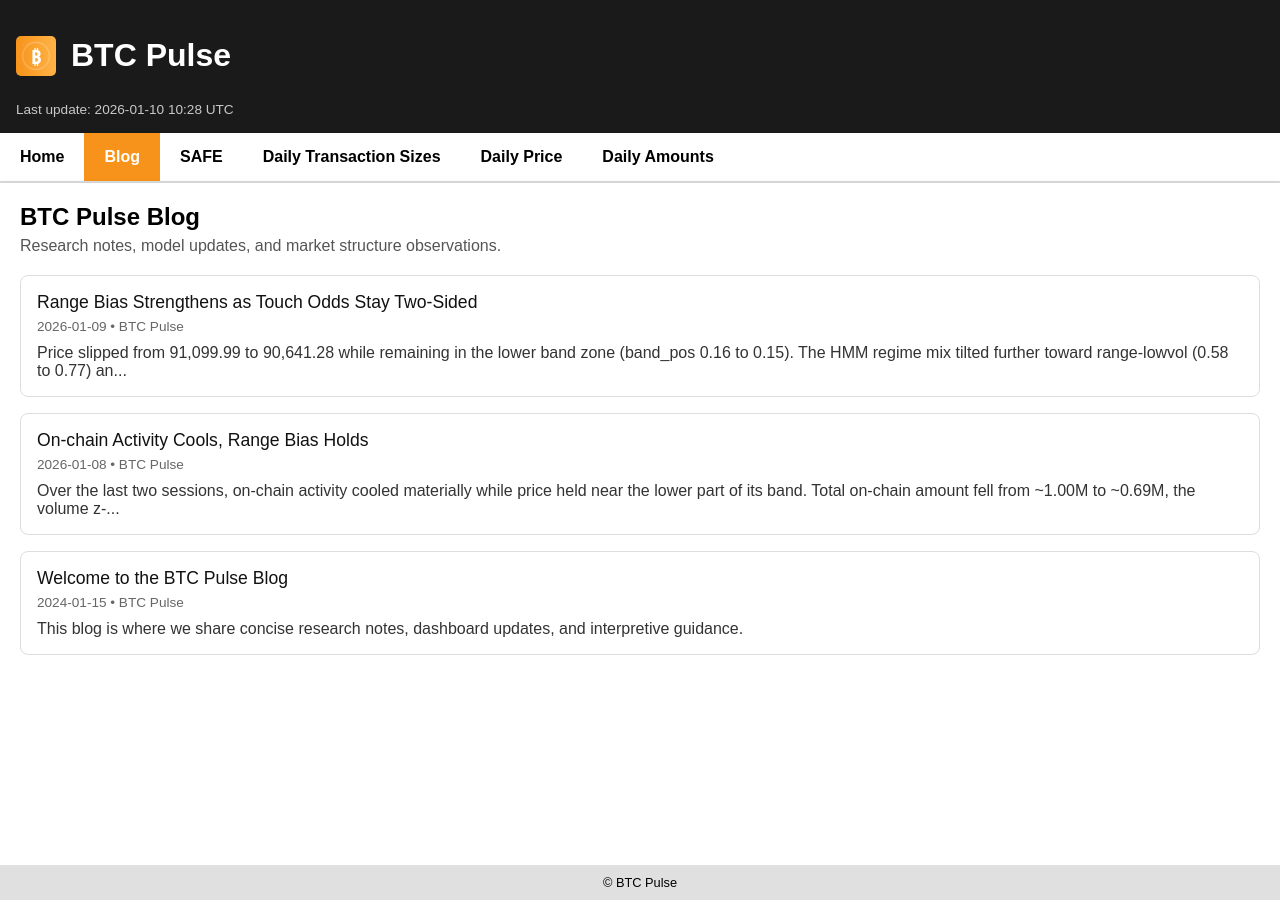
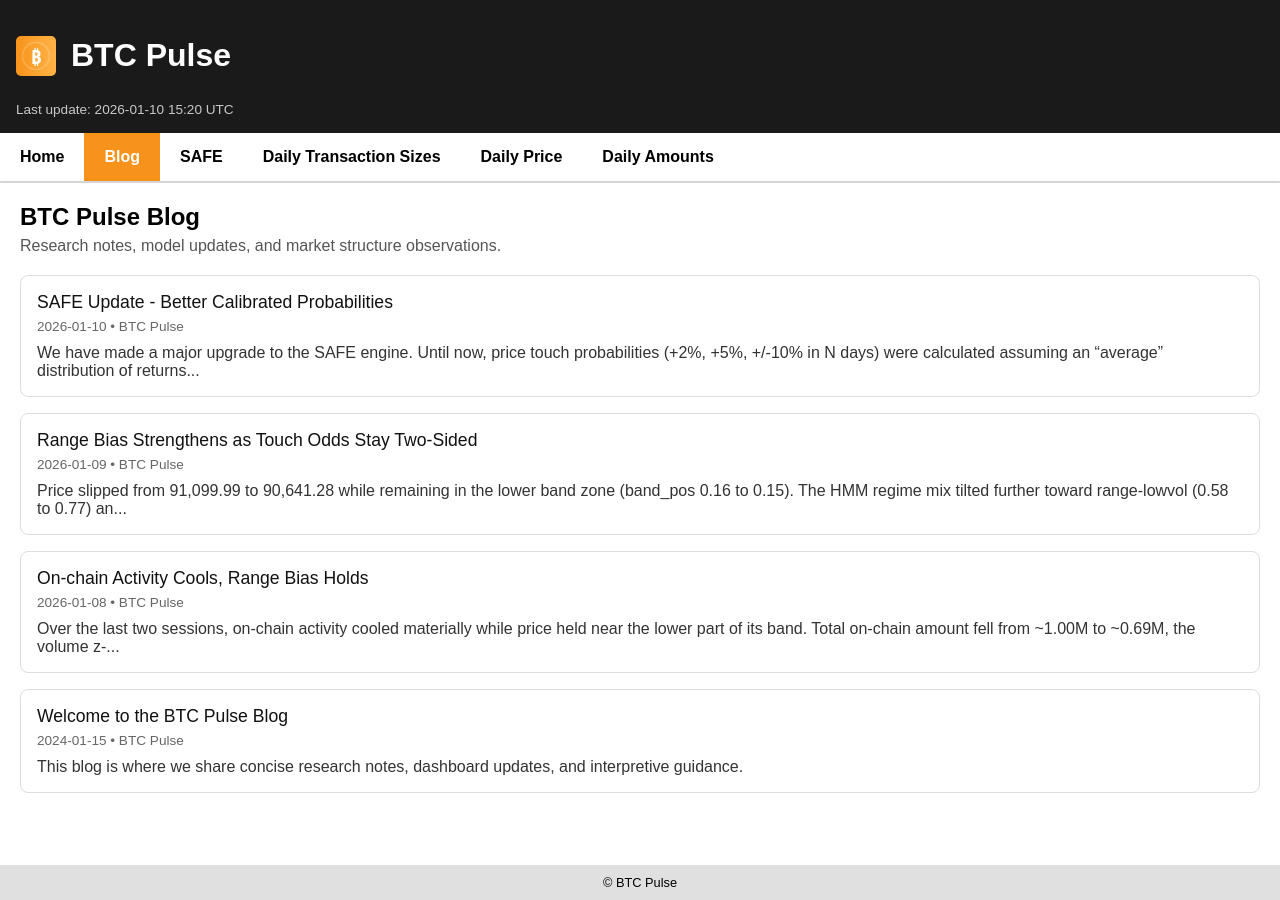
Before and after one commit to MihaiPopescu1985/bitcoin-charts, a Jekyll site: the page built from blog/index.md, in a window 1280 px wide. Built offline with Jekyll 4.4.1, drawn with Linux system fonts in a browser that asks for light colours; some of the changed lines change nothing that is shown.

Commit message:
model retrain + calibrate probabilities

```diff
--- a/_data/last_update.json
+++ b/_data/last_update.json
@@ -1,3 +1,3 @@
 {
-  "iso": "2026-01-10T10:28:23Z"
+  "iso": "2026-01-10T15:20:47Z"
 }
--- /dev/null
+++ b/_posts/2026-01-10-safe-calibrated-probabilities.md
@@ -0,0 +1,38 @@
+---
+layout: post
+title: "SAFE Update - Better Calibrated Probabilities"
+date: 2026-01-10
+author: BTC Pulse
+description: "SAFE now models regime dynamics for better calibrated touch probabilities."
+---
+
+We have made a major upgrade to the SAFE engine.
+
+Until now, price touch probabilities (+2%, +5%, +/-10% in N days) were calculated assuming an "average" distribution of returns.
+
+Now, SAFE explicitly models market regimes and the transitions between them.
+
+### What this means in practice
+
+- The market is no longer treated as "the same every day".
+- A regime (range, down fast, low vol, etc.) can persist or change with a certain probability.
+- Simulations respect this dynamic, not just raw statistics.
+
+### Validation
+
+We validated the upgrade strictly statistically, using Brier score on events (touch / no-touch), not PnL.
+
+**Result:** better calibrated probabilities, especially for rare events and longer horizons.
+
+### What stays the same
+
+- The daily output looks the same.
+- The interpretation remains the same.
+
+But what is behind it is now a process model, not just a distribution.
+
+Small change in numbers. Big change in meaning.
+
+Also, the model was retrained, therefore small adjustments will be visible in the chart.
+
+Stay SAFE!
```
